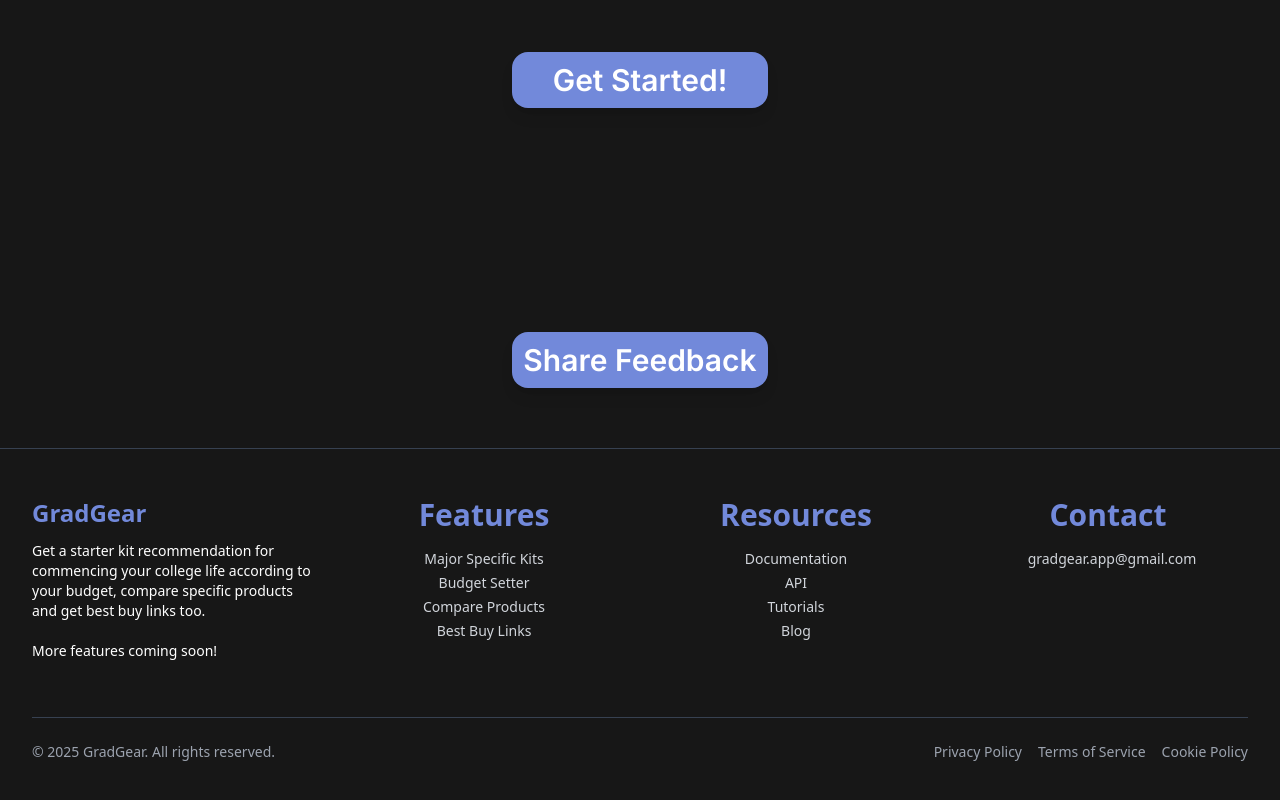
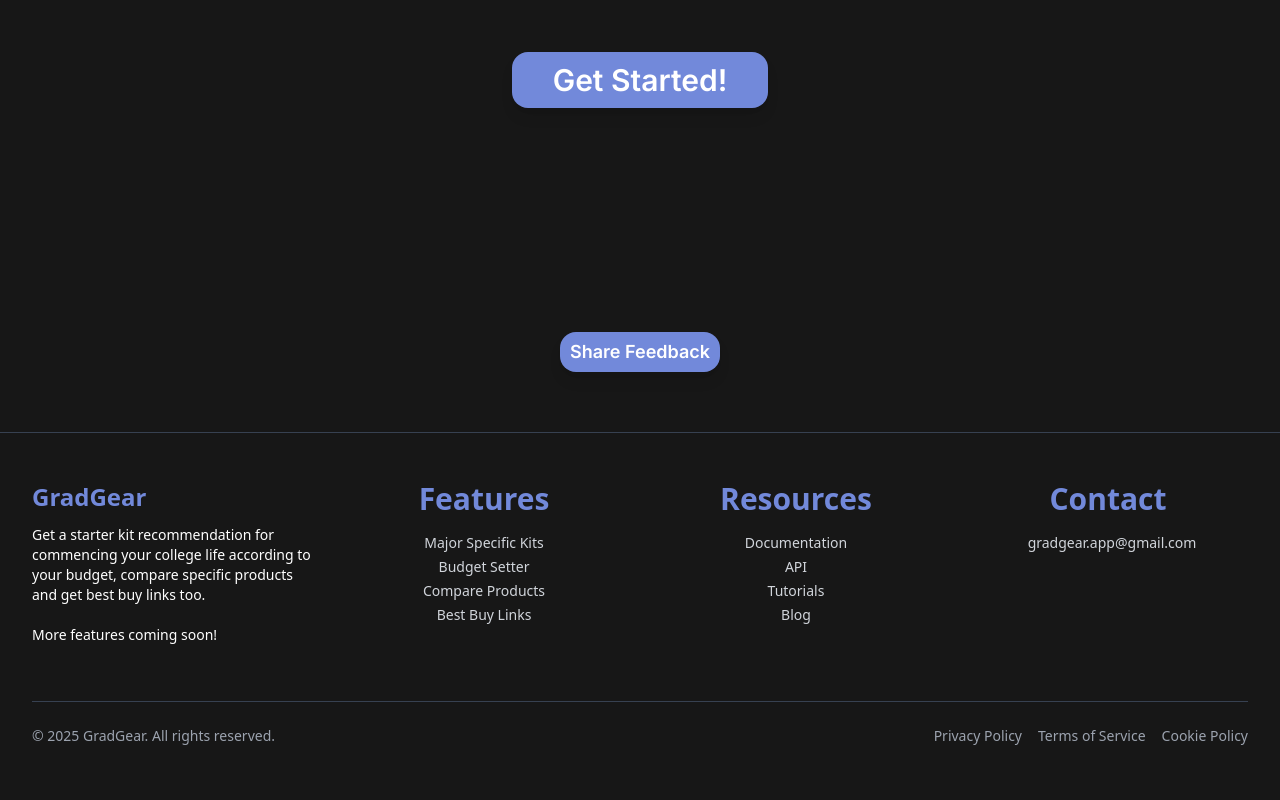
Before and after one commit to Yolo-Twice/GradGear, a React (Vite) app: page / in a window 1280 px wide. Shown: the part 588-1388 px from the top of the page. Built offline with nearby package versions, Linux system fonts and the light colour scheme.

Commit message:
Changed size of Share Feedback

```diff
--- a/src/components/main.jsx
+++ b/src/components/main.jsx
@@ -45,7 +45,7 @@ export default function Main() {
          {feedback ? <RemarksBox/> : <button
             aria-label="Share Feedback"
             onClick={()=>setFeedback(true)}
-            className="bg-[#7289da] hover:bg-[#53639f] rounded-2xl shadow-lg w-[16rem] mx-auto h-[7vh] text-white font-inter text-center text-3xl font-semibold">Share Feedback
+            className="bg-[#7289da] hover:bg-[#53639f] rounded-2xl shadow-lg w-[10rem] mx-auto h-[5vh] text-white font-inter text-center text-lg font-semibold">Share Feedback
         </button>}
         </div>
         </div>
```
